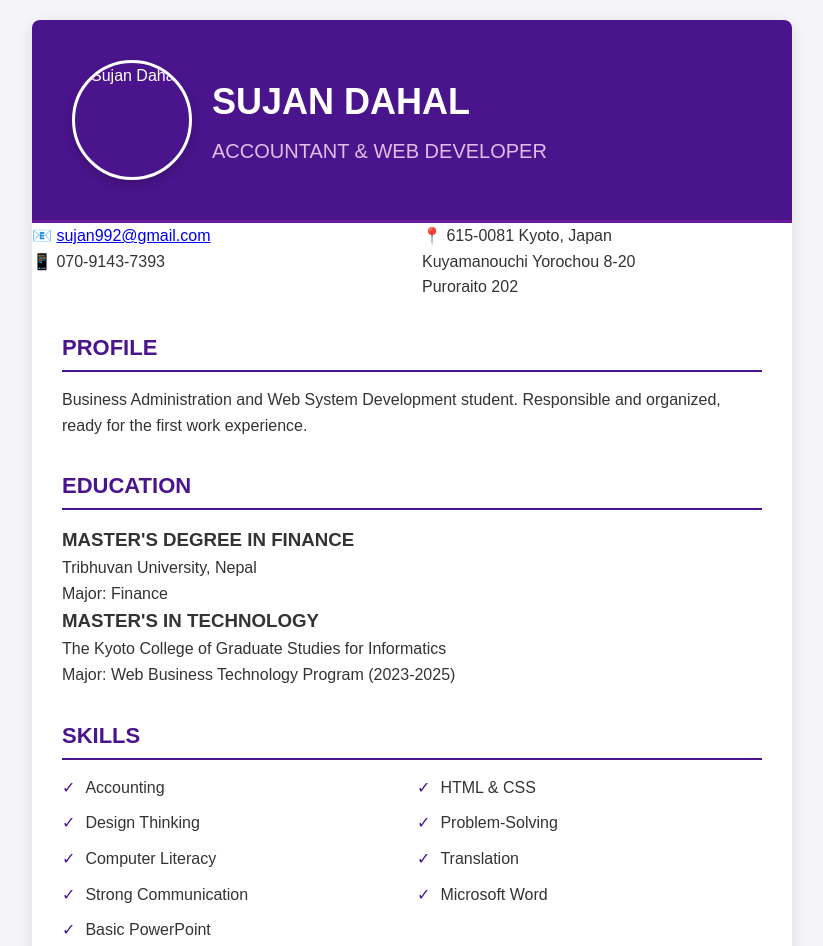
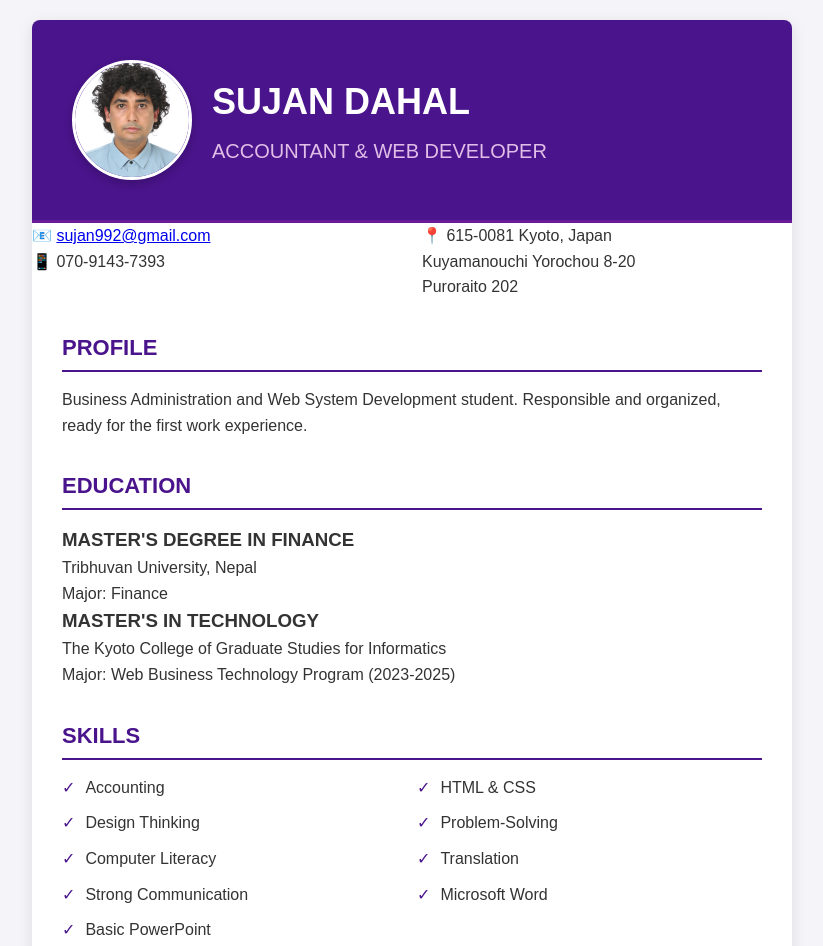
Before and after one commit to sujan992/sujan992.github.io, a plain HTML site: page index.html in a window 1280 px wide. Shown: the top 946 px of the page, without its empty margins (228-1051 px from the left). Drawn offline with Linux system fonts and the light colour scheme.

Commit message:
Update index.html

```diff
--- a/index.html
+++ b/index.html
@@ -171,7 +171,7 @@
     <div class="cv-container">
         <header class="header">
             <div class="profile-image">
-                <img src="path/to/your/image.jpg" alt="Sujan Dahal">
+                <img src="images/pic.jpg" alt="Sujan Dahal">
             </div>
             <div class="header-text">
                 <h1>SUJAN DAHAL</h1>
```
